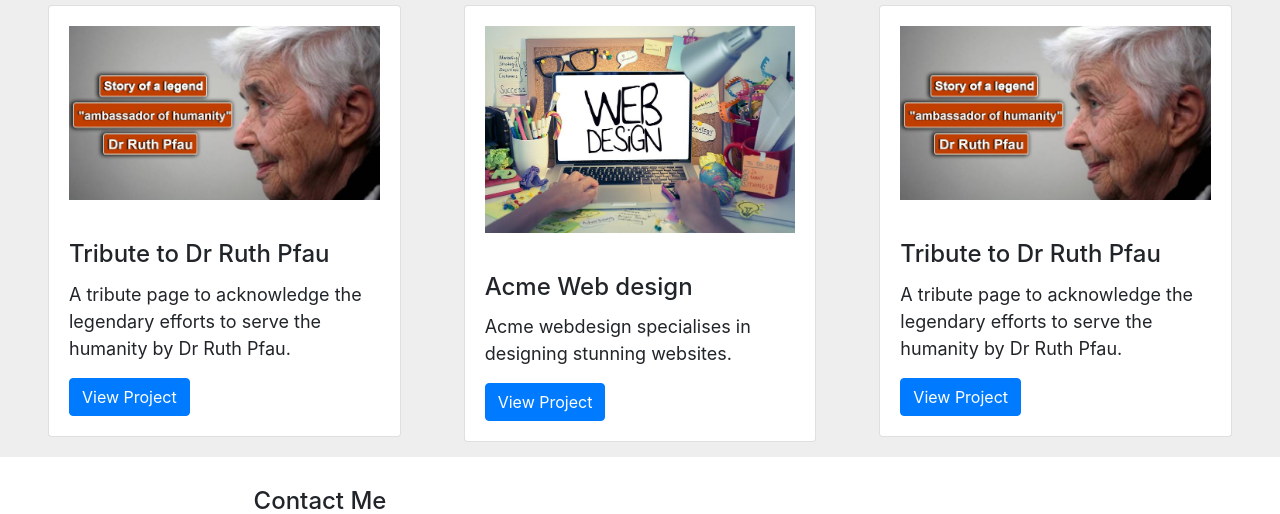
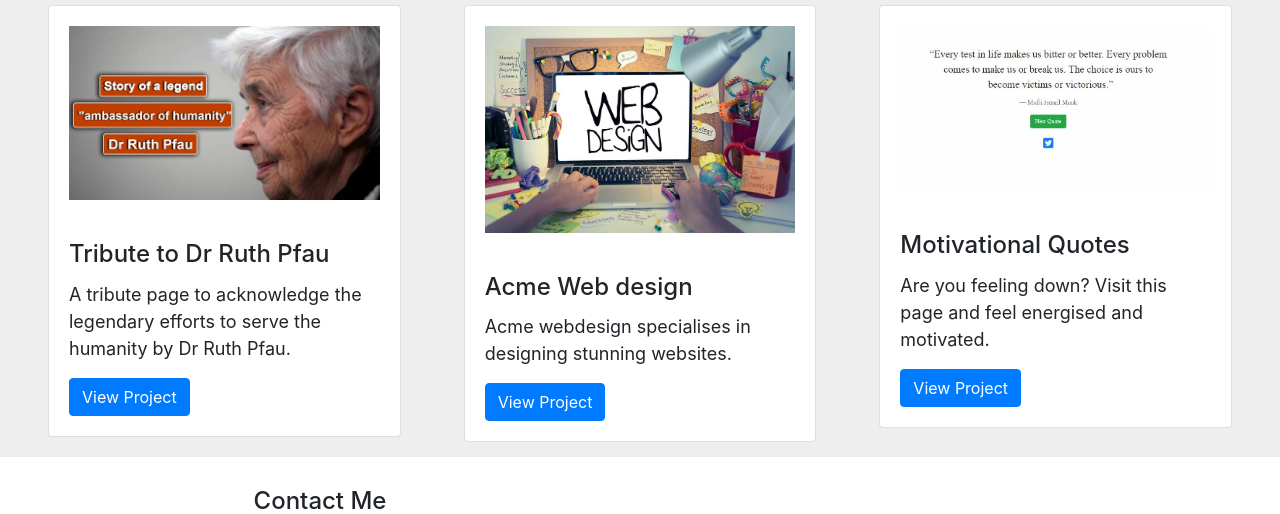
Before and after one commit to mkamalkayani/Portfolio_Bootsrap, a plain HTML site: page index.html in a window 1280 px wide. Shown: the part 753-1267 px from the top of the page. Drawn offline with nearby package versions, Linux system fonts and the light colour scheme.

Commit message:
added image for motivational quotes project

```diff
--- a/index.html
+++ b/index.html
@@ -54,6 +54,7 @@
 	<div class="container-fluid">
 		<h1 class="text-center">My Projects</h1>
 		<div class="row">
+			<!-- Project 1: Tribute page -->
 			<div class="col-md px-5">
 				<div class="card">
 				    <img class="card-img-top" src="images/project1.jpg" alt="Card image cap">
@@ -64,6 +65,7 @@
 				    </div>
 				</div>
 			</div>
+			<!-- Project 2: Acme Web Design -->
 			<div class="col-md">
 				<div class="card">
 				    <img class="card-img-top" src="images/acme_web design.jpg" alt="Card image cap">
@@ -74,13 +76,14 @@
 				    </div>
 				</div>
 			</div>
+			<!-- Project 3: Motivational Quotes -->
 			<div class="col-md px-5">
 				<div class="card">
-				    <img class="card-img-top" src="images/project1.jpg" alt="Card image cap">
+				    <img class="card-img-top" src="images/motivational_quotes.JPG" alt="Card image cap">
 				    <div class="card-body">
-				      <h4 class="card-title">Tribute to Dr Ruth Pfau</h4>
-				      <p class="card-text">A tribute page to acknowledge the legendary efforts to serve the humanity by Dr Ruth Pfau.</p>
-				      <a href="https://codepen.io/Muhammad_Kamal/full/LOxVGN" target="_blank" class="btn btn-primary">View Project</a>
+				      <h4 class="card-title">Motivational Quotes</h4>
+				      <p class="card-text">Are you feeling down? Visit this page and feel energised and motivated.</p>
+				      <a href="https://mkamalkayani.github.io/randomQuoteMachine/" target="_blank" class="btn btn-primary">View Project</a>
 				    </div>
 				</div>
 			</div>
```
Also changed, not shown: images/motivational_quotes.JPG (added).
